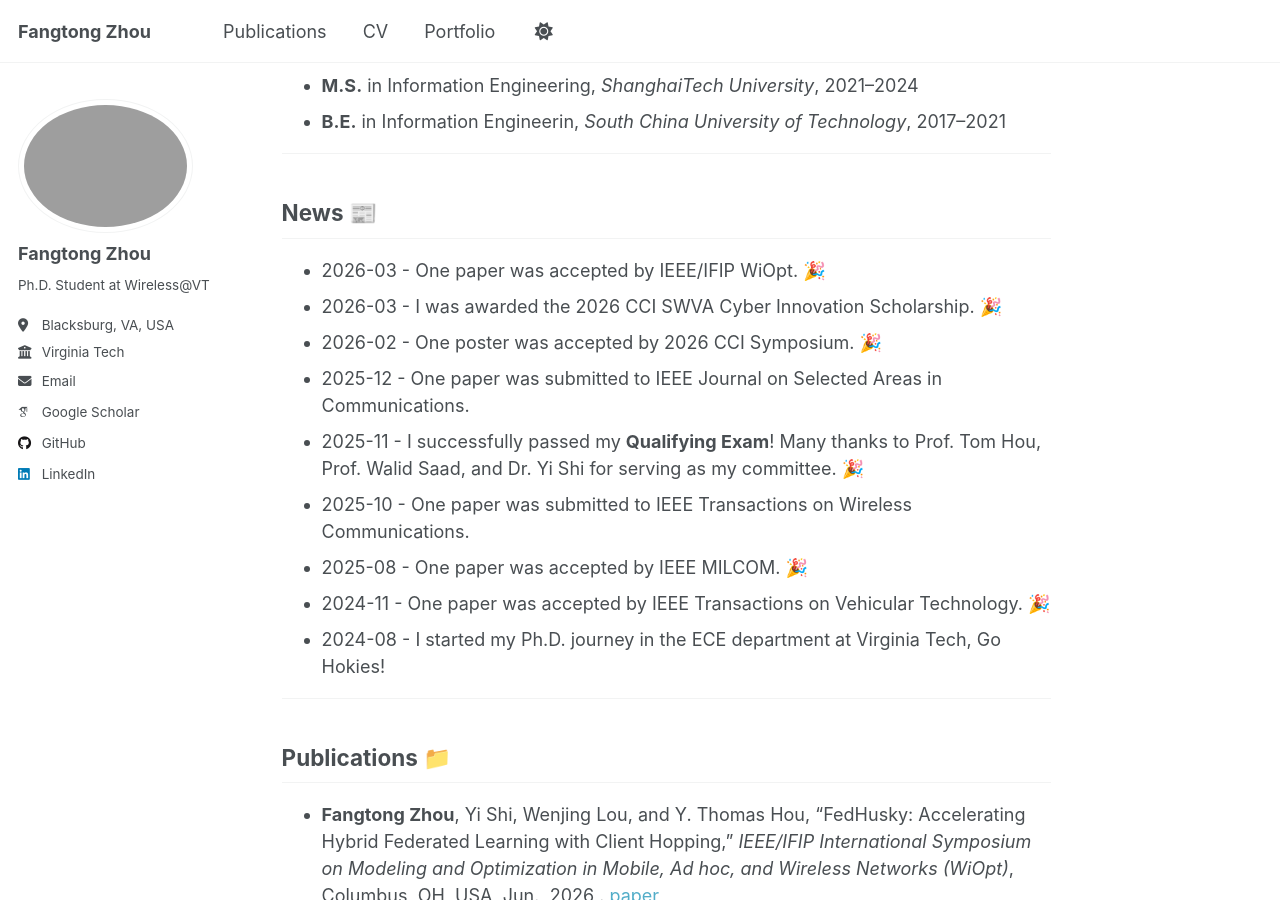
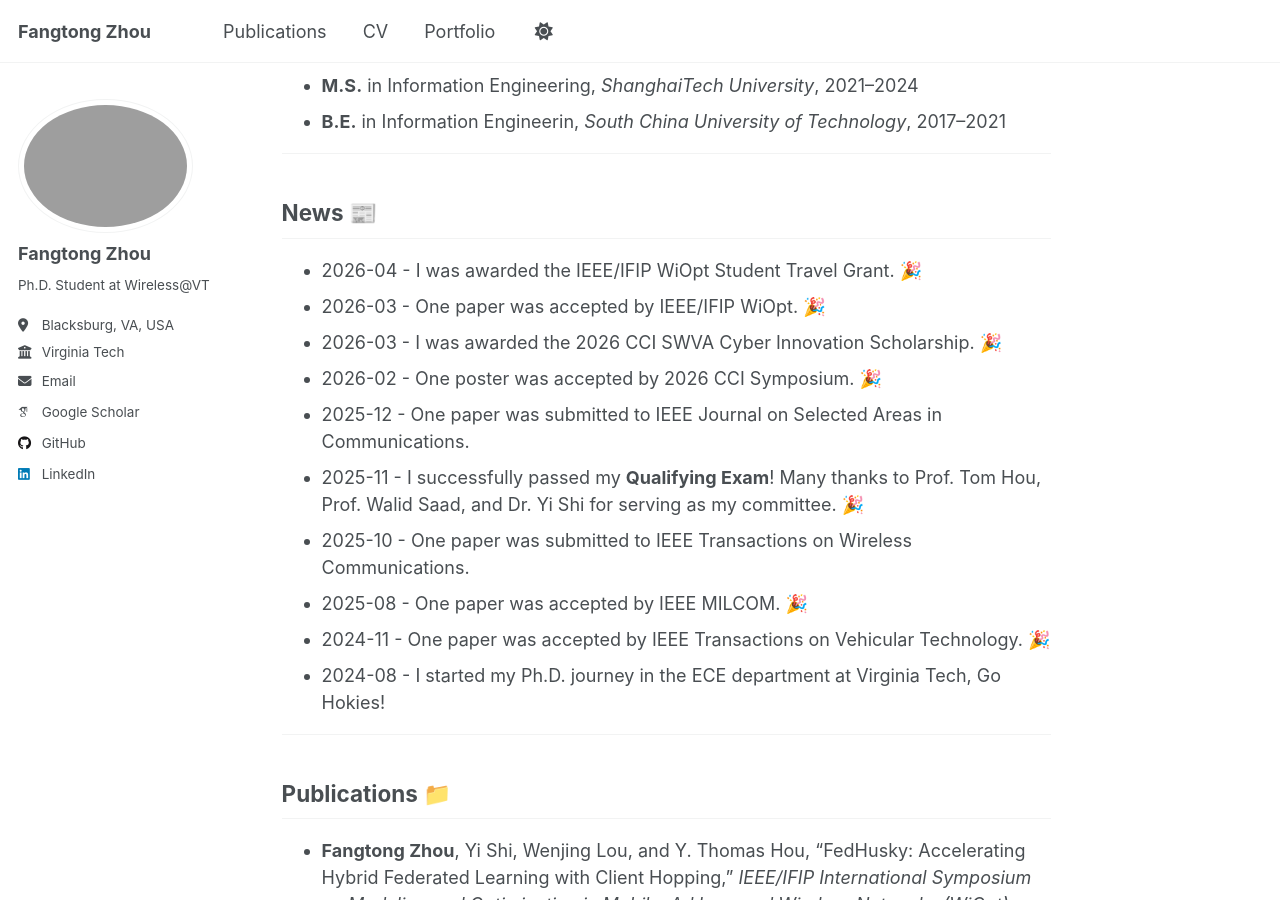
Before and after one commit to frontop137/frontop137.github.io, a Jekyll site: the page built from index.md, in a window 1280 px wide and 900 px high, scrolled down 516 px. Built offline with Jekyll 4.4.1, drawn with Linux system fonts in a browser that asks for light colours; emoji names are drawn with the system emoji font; some web fonts are replaced; a script that is not in the unit is left out; our own code applies the rules of GitHub Pages for plain Markdown files.

Commit message:
Add news entry for IEEE/IFIP WiOpt Student Travel Grant

```diff
--- a/index.md
+++ b/index.md
@@ -21,6 +21,7 @@ My research focuses on wireless federated learning.
 ---
 
 ## News :newspaper: {#news}
+- 2026-04 - I was awarded the IEEE/IFIP WiOpt Student Travel Grant. :tada:
 - 2026-03 - One paper was accepted by IEEE/IFIP WiOpt. :tada:
 - 2026-03 - I was awarded the 2026 CCI SWVA Cyber Innovation Scholarship. :tada:
 - 2026-02 - One poster was accepted by 2026 CCI Symposium.  :tada:
```
